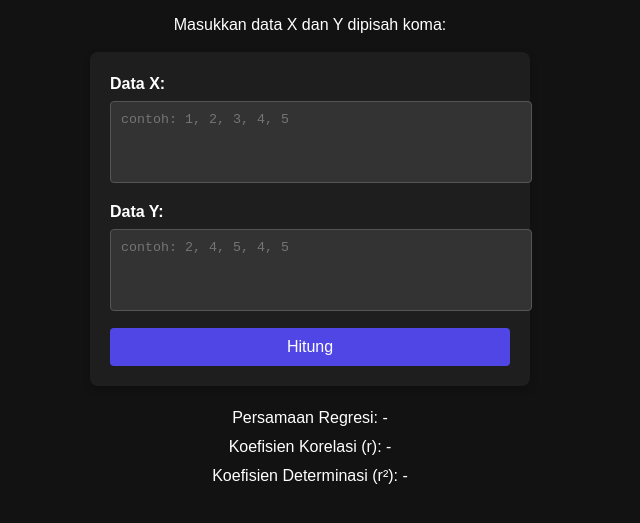
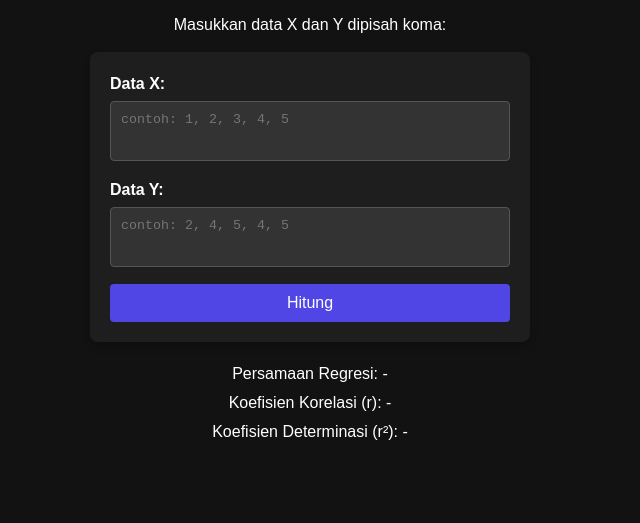
Before and after one commit to ekikkKk/regresi-persamaan, a plain HTML site: page index.html in a window 1280 px wide. Shown: the part 85-608 px from the top of the page, without its empty margins (330-970 px from the left). Drawn offline with Linux system fonts and the light colour scheme.

Commit message:
index.html

```diff
--- a/index.html
+++ b/index.html
@@ -42,7 +42,7 @@
         }
 
         textarea {
-            width: 100%;
+            width: 100%; /* Full width for text areas */
             height: 60px;
             background: #333333; /* Dark gray background for textarea */
             color: #ffffff; /* White text */
@@ -51,6 +51,7 @@
             padding: 10px; /* Increased padding for better usability */
             margin-bottom: 10px;
             resize: none; /* Disable resizing */
+            box-sizing: border-box; /* Ensure padding is included in width */
         }
 
         button {
```
